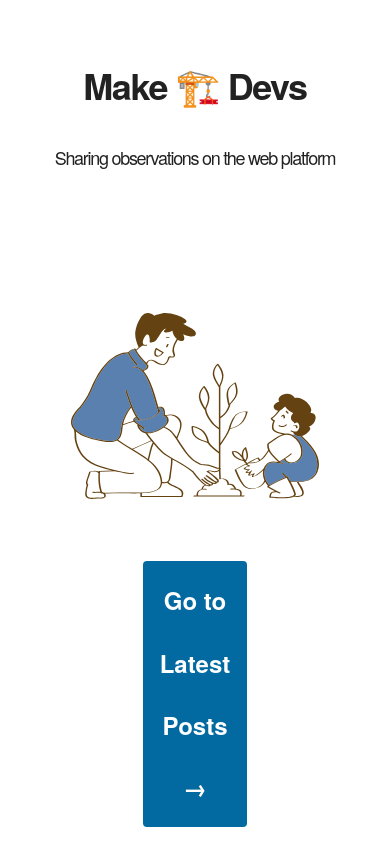
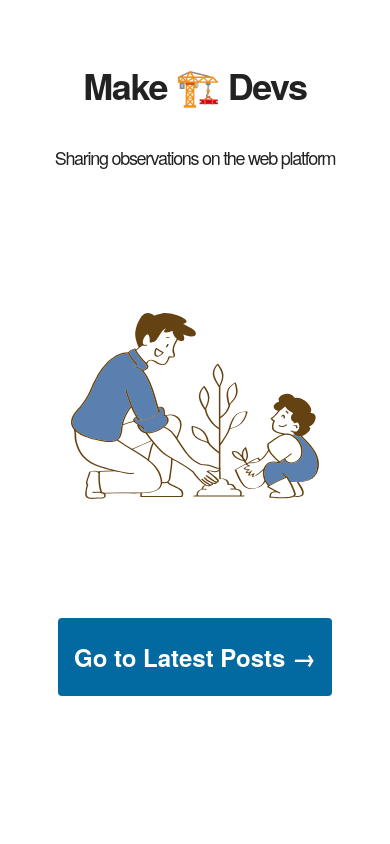
Before and after one commit to JamieVaughn/log, a Next.js app: page / in a window 390 px wide. Shown: the top 844 px of the page. Built offline with nearby package versions, Linux system fonts and the light colour scheme.

Commit message:
fix basepath

```diff
--- a/next.confg.js
+++ b/next.confg.js
@@ -2,8 +2,7 @@
  * @type {import('next').NextConfig}
  */
  const nextConfig = {
-  basePath: 'wjv.io/log',
-  assetPrefix: 'log',
+  basePath: '/log',
   outDir: 'docs'
 }
 
--- a/pages/index.js
+++ b/pages/index.js
@@ -20,11 +20,9 @@ export default function Index({ allPosts }) {
           <Container>
             <Svg source={'grow-blue'} height={210} width={415} style={{margin: '0 auto'}}/>
             <div className='flex flex-col justify-around align-center' style={{height: '12rem'}}>
-              <button className="bg-sky-700 hover:bg-indigo-800 text-white w-1/3 font-bold py-2 px-4 rounded center">
                 <Link href='posts'>
-                    Go to Latest Posts →
+                    <p className="text-center bg-sky-700 hover:bg-indigo-800 text-white lg:w-1/3 md:w-1/2 font-bold py-2 px-4 rounded center">Go to Latest Posts →</p>
                 </Link>
-              </button>
             </div>
           </Container>
           <Container>
```
